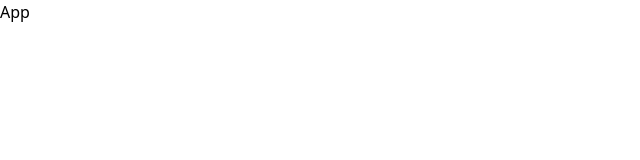
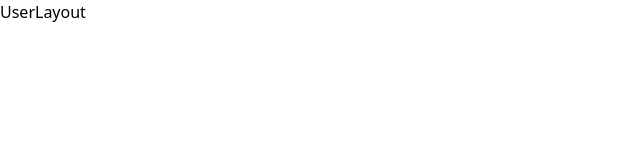
Before and after one commit to ibracciano/personal-portfolio-ouattara, a React (Vite) app: page / in a window 1280 px wide. Shown: the top 160 px of the page, without its empty margins (0-640 px from the left). Built offline with nearby package versions, Linux system fonts and the light colour scheme.

Commit message:
definition des routes de base

```diff
--- a/package.json
+++ b/package.json
@@ -12,7 +12,8 @@
   "dependencies": {
     "firebase": "^10.12.5",
     "react": "^18.3.1",
-    "react-dom": "^18.3.1"
+    "react-dom": "^18.3.1",
+    "react-router-dom": "^6.26.0"
   },
   "devDependencies": {
     "@eslint/js": "^9.8.0",
--- a/src/App.jsx
+++ b/src/App.jsx
@@ -1,8 +1,28 @@
 // import React from 'react'
 
+import { createBrowserRouter, RouterProvider } from "react-router-dom"
+import UserLayout from "./layout/UserLayout"
+import Home from "./routes/Home"
+import Projects from "./routes/Projects"
+import Portfolio from "./routes/Portfolio"
+import Blog from "./routes/Blog"
+import Contact from "./routes/Contact"
+
 const App = () => {
+  // creation des routes
+  const router = createBrowserRouter([
+    {
+      path: '/', element: <UserLayout />, children: [
+        { path: '', element: <Home /> },
+        { path: 'projects', element: <Projects /> },
+        { path: 'porfolio', element: <Portfolio /> },
+        { path: 'blog', element: <Blog /> },
+        { path: 'contact', element: <Contact /> },
+      ]
+    }
+  ])
   return (
-    <div>App</div>
+    <RouterProvider router={router} />
   )
 }
 
```
Also changed, not shown: 1 other file (tests, documents, lock files or other folders).
